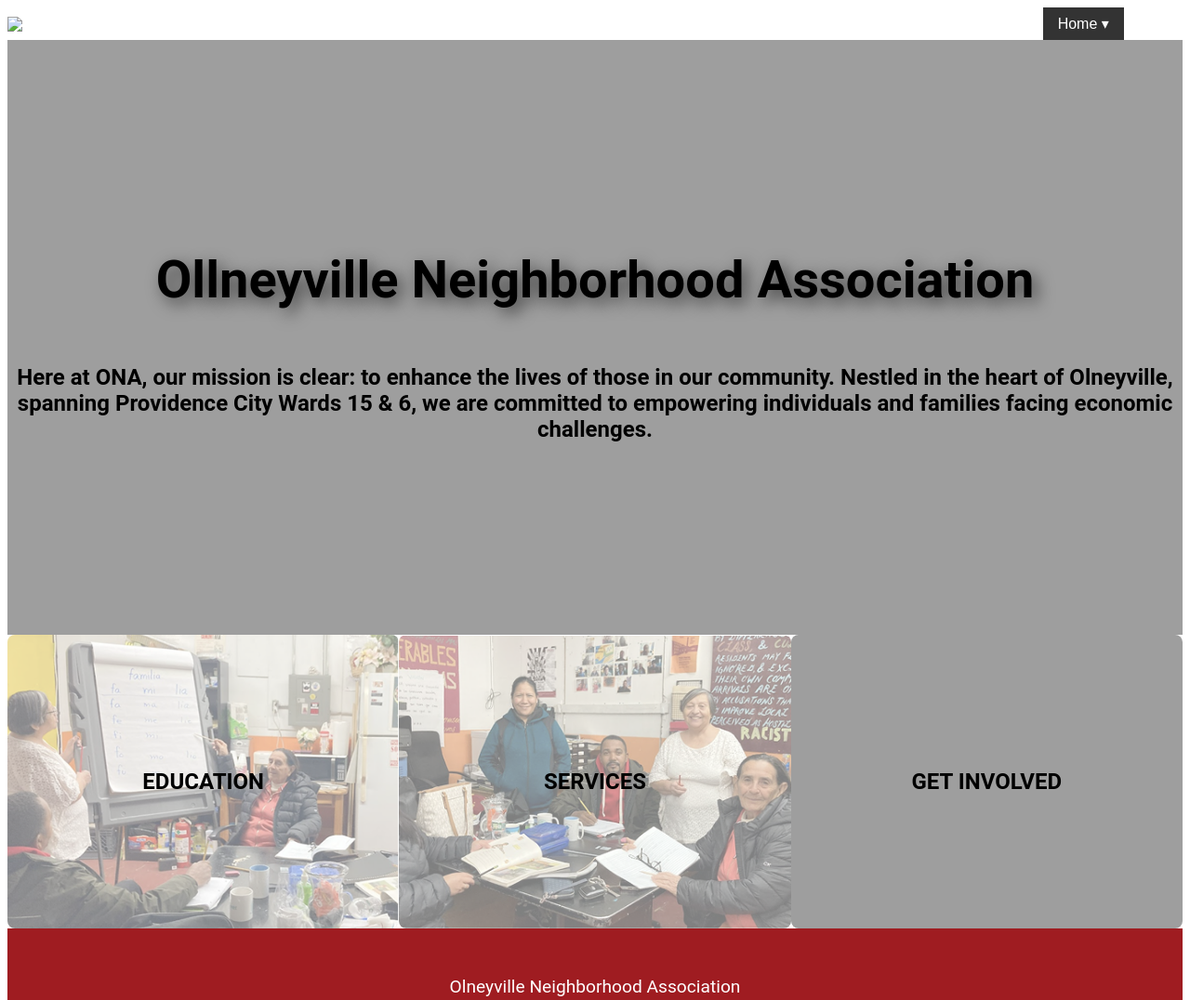
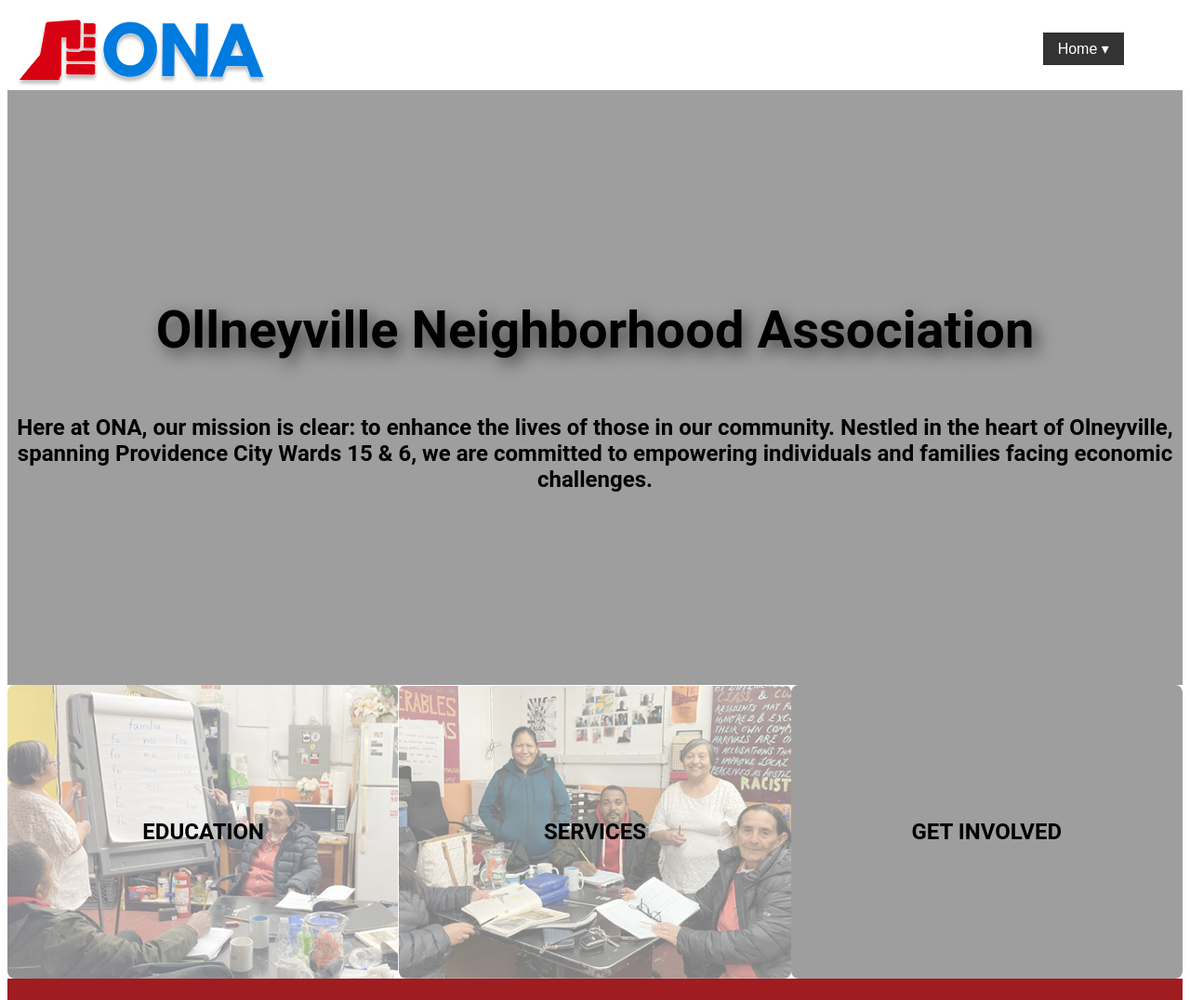
Before and after one commit to adeendar/ONA, a plain HTML site: page index.html in a window 1280 px wide. Shown: the top 1076 px of the page at 93% size. Drawn offline with Linux system fonts and the light colour scheme; the site is published under a folder, as on GitHub Pages, so addresses that start at the root find nothing.

Commit message:
Update index.html

```diff
--- a/index.html
+++ b/index.html
@@ -9,7 +9,7 @@
 
 <body>
     <header>
-        <img src = "/assets/Logo.png">
+        <img src = "assets/Logo.png">
         <div class ="dropdown">
             <button class="dropdownbtn">Home ▾</button>
             <div class="dropdown-content">
```
